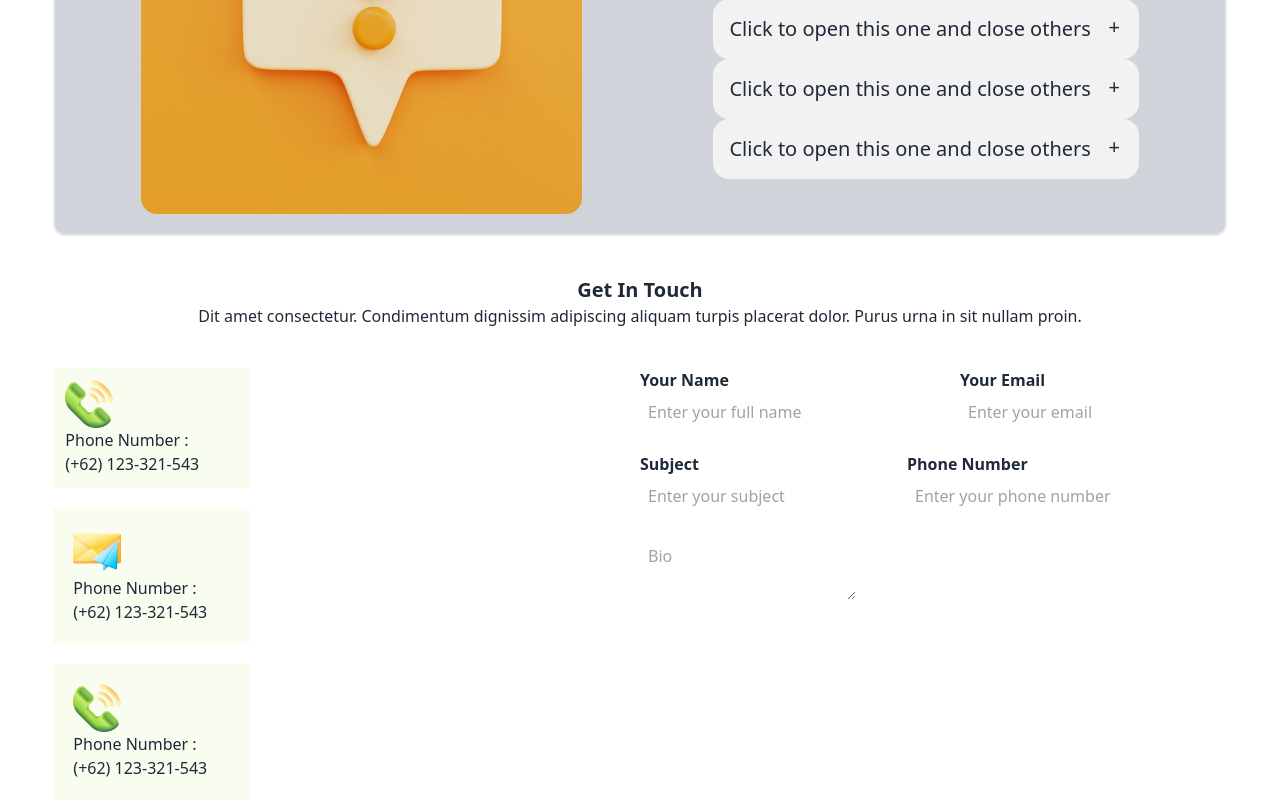
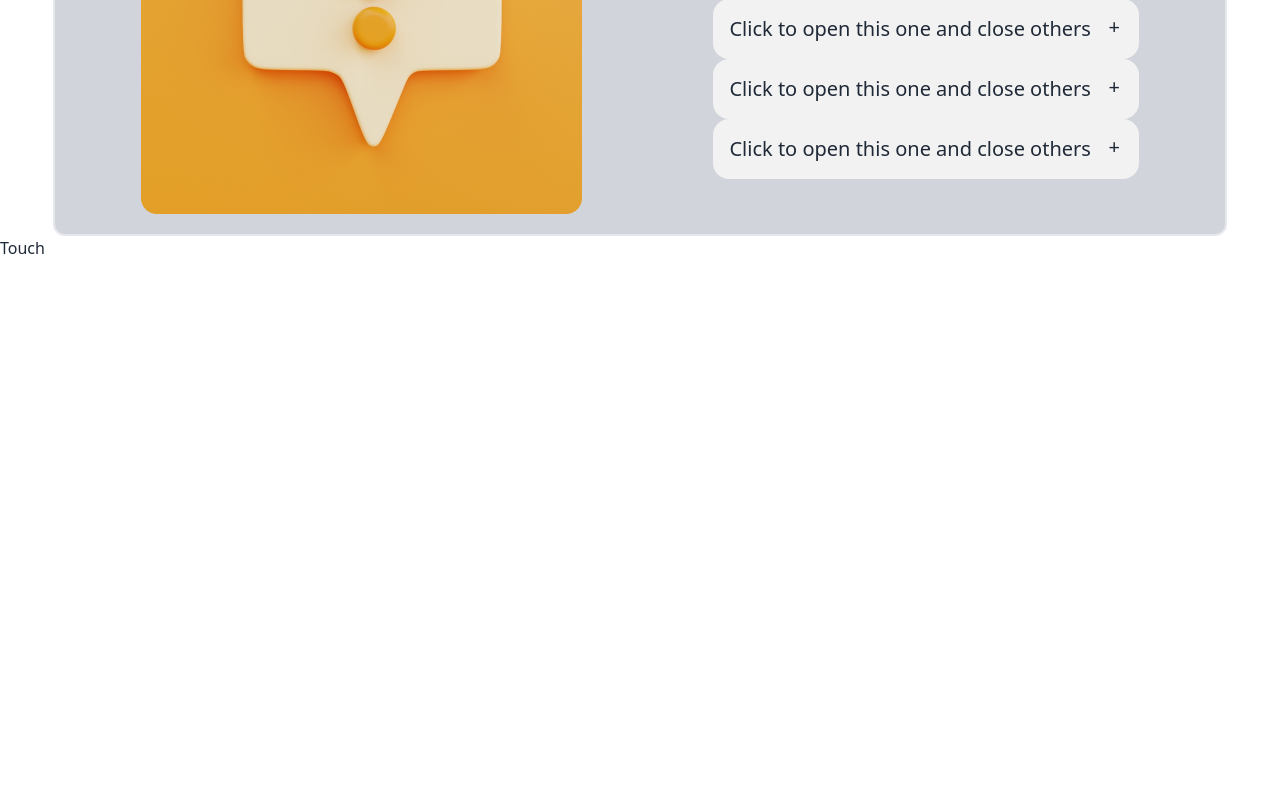
Before and after one commit to RaihanSoft/hockeys-using-react, a React (Vite) app: page / in a window 1280 px wide. Shown: the part 2983-3783 px from the top of the page. After the commit the page ends 3243 px from the top, so only its background shows below. Built offline with nearby package versions, Linux system fonts and the light colour scheme.

Commit message:
add something new

```diff
--- a/src/App.jsx
+++ b/src/App.jsx
@@ -1,5 +1,6 @@
 import Client from "./components/Client/Client";
 import Club from "./components/Club/Club";
+import Footer from "./components/Footer/Footer";
 import Header from "./components/Header/Header";
 import Nav from "./components/Nav/Nav";
 import Product from "./components/Product/Product";
@@ -17,6 +18,8 @@ function App() {
      <Product></Product>
      <Client></Client>
      <Touch></Touch>
+     <Footer></Footer>
+
     </div>
   );
 }
--- /dev/null
+++ b/src/components/Footer/Footer.jsx
@@ -0,0 +1,13 @@
+import React from 'react'
+
+function Footer() {
+  return (
+    <div>
+        <section>
+
+        </section>
+    </div>
+  )
+}
+
+export default Footer
--- a/src/components/Touch/Touch.jsx
+++ b/src/components/Touch/Touch.jsx
@@ -1,95 +1,9 @@
-import React from "react";
+ import React from 'react'
 
-function Touch() {
-  return (
-    <div className="w-11/12 mx-auto">
-      <section>
-        <div className="text-center mt-10">
-          <h1 className="text-xl font-bold">Get In Touch</h1>
-          <p>
-            Dit amet consectetur. Condimentum dignissim adipiscing aliquam
-            turpis placerat dolor. Purus urna in sit nullam proin.{" "}
-          </p>
-        </div>
+ function Touch() {
+   return (
+     <div>Touch</div>
+   )
+ }
 
-        <div className="grid justify-center md:grid-cols-2 mt-10">
-          <div className="  space-y-5">
-            <div className="bg-[#BCED6D1A]  p-3 w-1/3">
-              <div>
-                <img src="./Images/Group 1171275317.png" alt="" />
-              </div>
-              <p>
-                Phone Number : <br />
-                (+62) 123-321-543
-              </p>
-            </div>
-
-            <div className="bg-[#BCED6D1A] w-1/3  p-5">
-              <div>
-                <img src="./Images/Group 1171275318.png" alt="" />
-              </div>
-              <p>
-                Phone Number : <br />
-                (+62) 123-321-543
-              </p>
-            </div>
-
-            <div className="bg-[#BCED6D1A]  w-1/3 p-5">
-              <div>
-                <img src="./Images/Group 1171275317.png" alt="" />
-              </div>
-              <p>
-                Phone Number : <br />
-                (+62) 123-321-543
-              </p>
-            </div>
-          </div>
-
-
-{/* two  */}
-          <div className=" space-y-5">
-
-
-            <div className="flex gap-5 ">
-              <div>
-                <p className="font-bold">Your Name</p>
-                <input type="text" className="w-[300px] p-2 rounded-xl " placeholder="Enter your full name" />
-              </div>
-              <div>
-                <p className="font-bold">Your Email</p>
-                <input type="text" className="w-[300px] p-2 rounded-xl" placeholder="Enter your email" />
-              </div>
-            </div>
-
-
-
-
-            <div className="flex gap-5 ">
-              <div>
-                <p className="font-bold">Subject</p>
-                <input type="text" className="max-w-[300px] p-2 rounded-xl " placeholder="Enter your subject" />
-              </div>
-              <div>
-                <p className="font-bold">Phone Number</p>
-                <input type="text" className="max-w-[300px] p-2 rounded-xl" placeholder="Enter your phone number" />
-              </div>
-            </div>
-
-
-
-            <div>
-              <textarea
-                placeholder="Bio"
-                className=" max-w-[620px] rounded-sm p-2"></textarea>
-            </div>
-
-
-
-          </div>
-        </div>
-      </section>
-    </div>
-  );
-}
-
-export default Touch;
+ export default Touch
```
